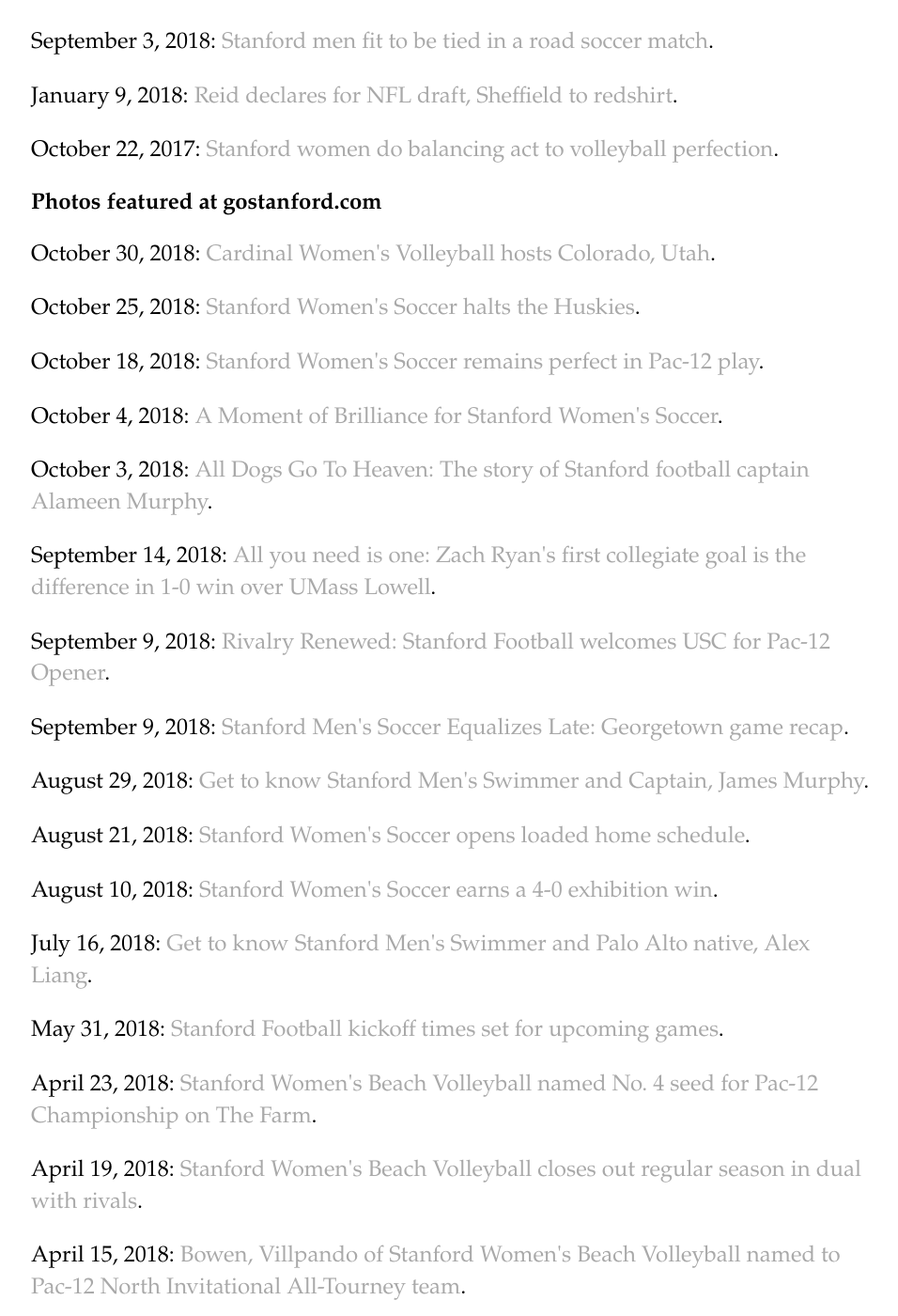
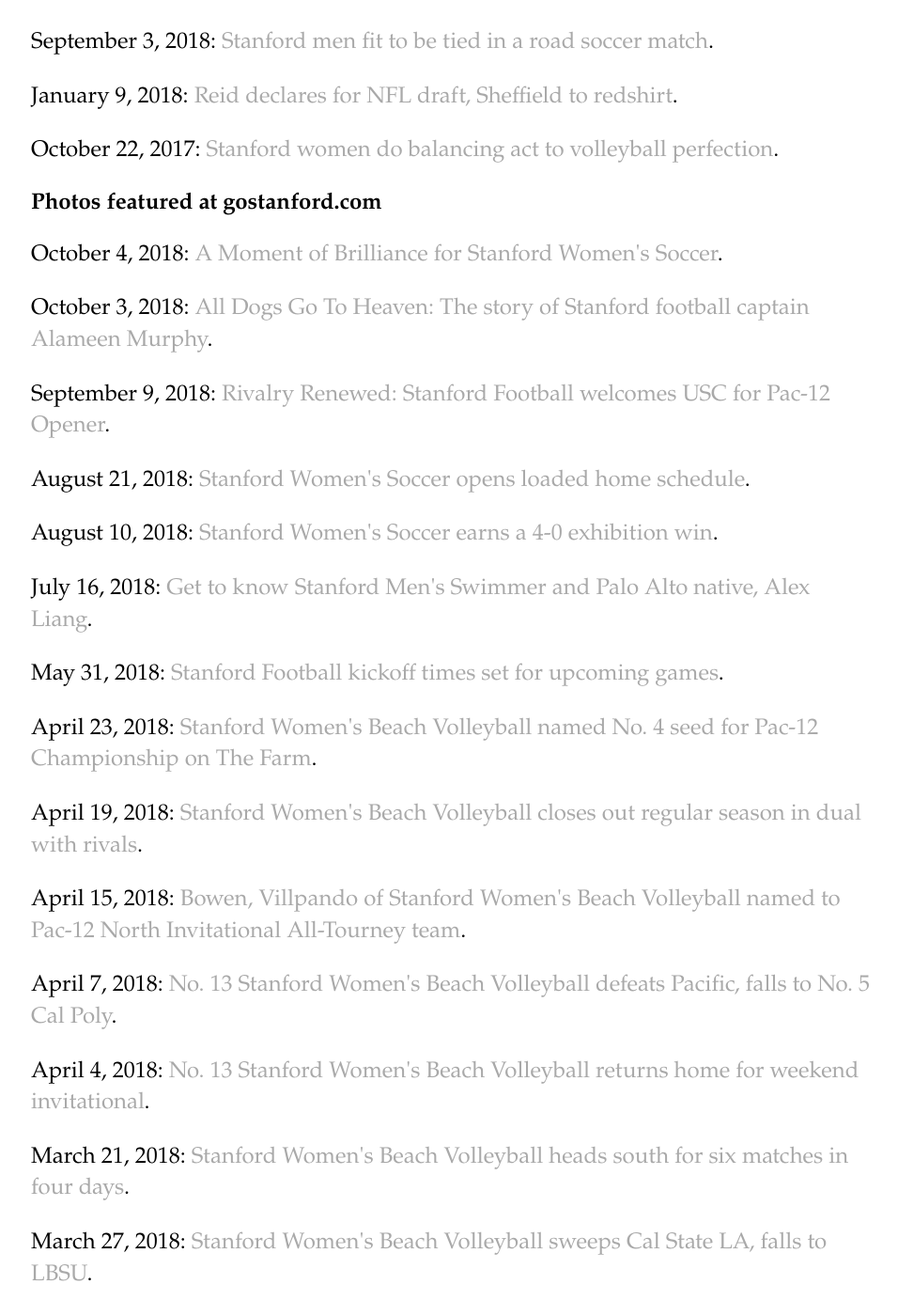
Before and after one commit to echang17/echang17.github.io, a Jekyll site: the page built from links/index.html, in a window 1280 px wide and 1400 px high, scrolled down 695 px. Shown: the whole window at 94% size, without its empty margins (159-1115 px from the left). Built offline with Jekyll 4.4.1, drawn with Linux system fonts in a browser that asks for light colours.

Commit message:
Update index.html

```diff
--- a/links/index.html
+++ b/links/index.html
@@ -17,15 +17,9 @@
     <p>October 22, 2017: <a href="https://www.paloaltoonline.com/news/2017/10/22/stanford-women-do-balancing-act-to-volleyball-perfection">Stanford women do balancing act to volleyball perfection</a>.</p>
   <p></p>
   <h2>Photos featured at gostanford.com</h2>
-    <p>October 30, 2018: <a href="https://gostanford.com/news/2018/10/30/womens-volleyball-card-hosts-colorado-utah.aspx">Cardinal Women's Volleyball hosts Colorado, Utah</a>.</p>
-    <p>October 25, 2018: <a href="https://gostanford.com/news/2018/10/25/womens-soccer-huskies-halted.aspx">Stanford Women's Soccer halts the Huskies</a>.</p>
-    <p>October 18, 2018: <a href="https://gostanford.com/news/2018/10/18/womens-soccer-perfect-in-pac-12-play.aspx?path=wsoc">Stanford Women's Soccer remains perfect in Pac-12 play</a>.</p>
     <p>October 4, 2018: <a href="https://gostanford.com/news/2018/10/4/womens-soccer-amoment-of-brilliance.aspx">A Moment of Brilliance for Stanford Women's Soccer</a>.</p>
     <p>October 3, 2018: <a href="https://stanford_ftp.sidearmsports.com/Feature/AlameenMurphyFeature/">All Dogs Go To Heaven: The story of Stanford football captain Alameen Murphy</a>.</p>
-    <p>September 14, 2018: <a href="https://gostanford.com/news/2018/9/15/mens-soccer-all-you-need-is-one.aspx?path=msoc">All you need is one: Zach Ryan's first collegiate goal is the difference in 1-0 win over UMass Lowell</a>.</p>
     <p>September 9, 2018: <a href="https://gostanford.com/news/2018/9/3/football-rivalry-renewed.aspx">Rivalry Renewed: Stanford Football welcomes USC for Pac-12 Opener</a>.</p>
-    <p>September 9, 2018: <a href="https://gostanford.com/news/2018/9/3/mens-soccer-cardinal-equalizes-late.aspx">Stanford Men's Soccer Equalizes Late: Georgetown game recap</a>.</p>
-    <p>August 29, 2018: <a href="https://gostanford.com/news/2018/8/29/mens-swimming-diving-on-the-blocks-james-murphy.aspx">Get to know Stanford Men's Swimmer and Captain, James Murphy</a>.</p>
     <p>August 21, 2018: <a href="https://gostanford.com/news/2018/8/21/womens-soccer-home-again.aspx">Stanford Women's Soccer opens loaded home schedule</a>.</p>
     <p>August 10, 2018: <a href="https://gostanford.com/news/2018/8/10/womens-soccer-cardinal-cruises.aspx">Stanford Women's Soccer earns a 4-0 exhibition win</a>.</p>
     <p>July 16, 2018: <a href="https://gostanford.com/news/2018/7/12/mens-swimming-diving-on-the-blocks-alex-liang.aspx">Get to know Stanford Men's Swimmer and Palo Alto native, Alex Liang</a>.</p>
```
